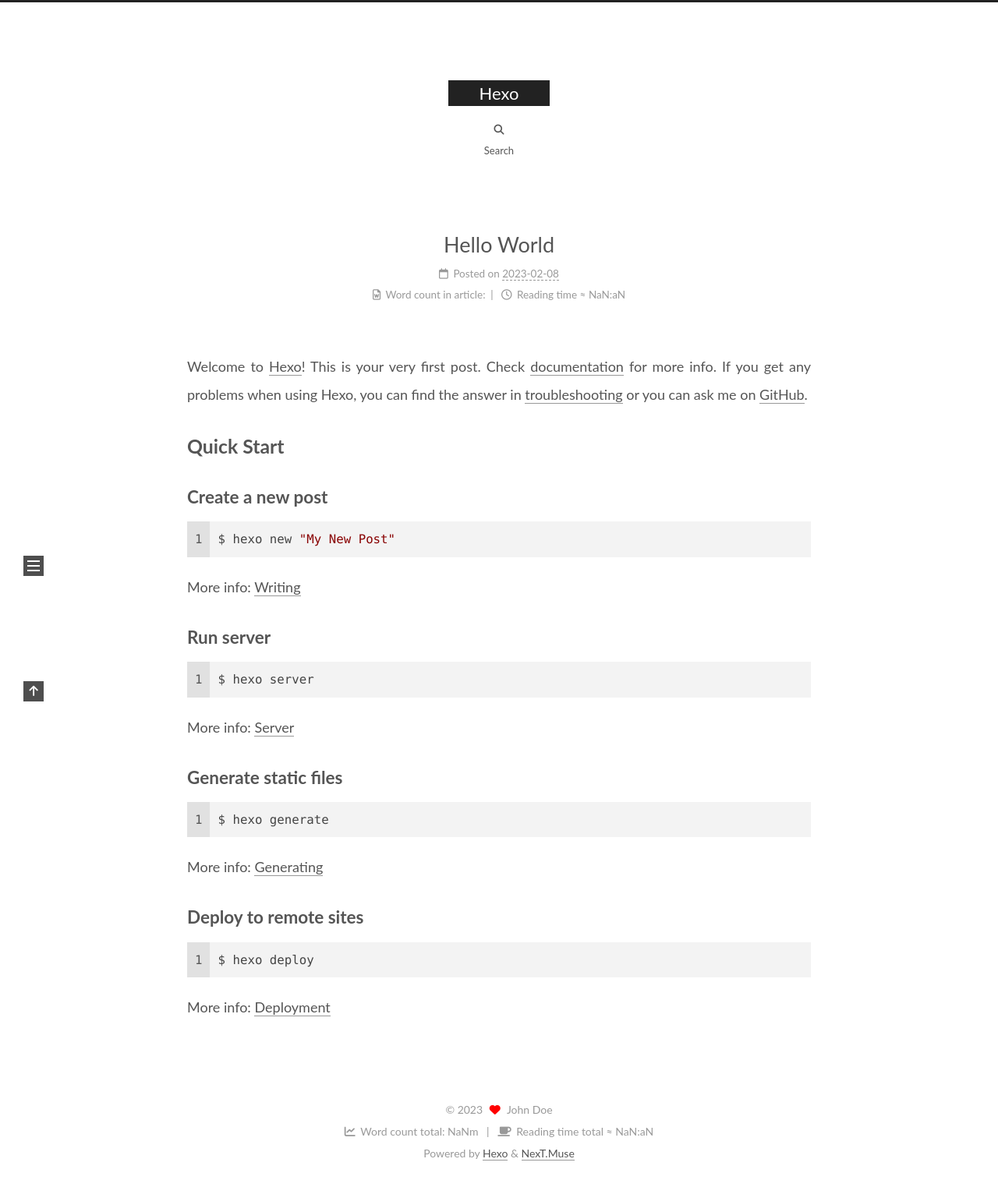
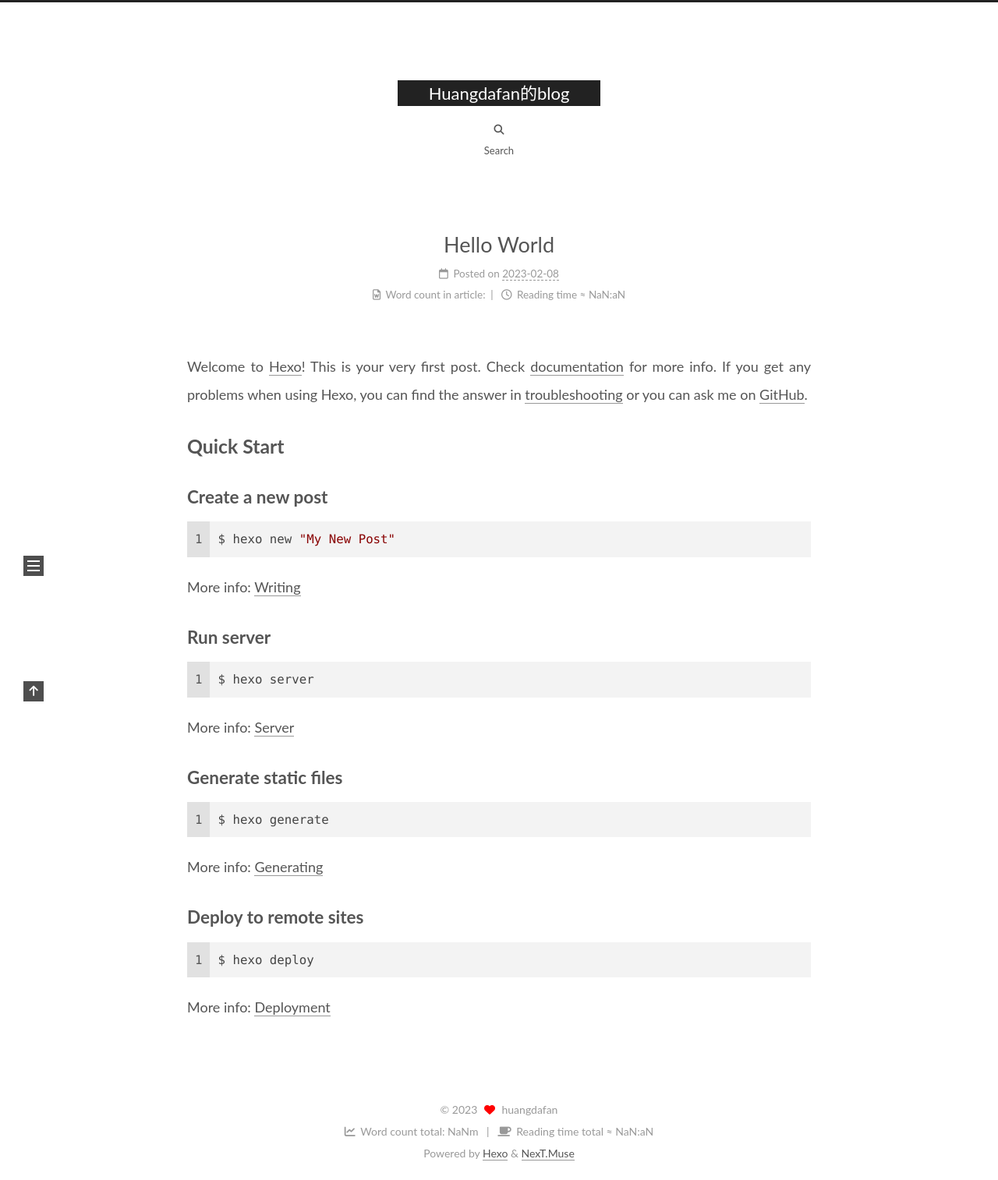
Before and after one commit to Dafan-Huang/Dafan-Huang.github.io, a plain HTML site: page index.html in a window 1280 px wide. Shown: the whole page at 78% size. Drawn offline with nearby package versions, Linux system fonts and the light colour scheme; a script that the page names is missing.

Commit message:
Site updated: 2023-02-08 17:05:02

```diff
--- a/index.html
+++ b/index.html
@@ -20,11 +20,11 @@
 <script class="next-config" data-name="main" type="application/json">{"hostname":"example.com","root":"/","images":"/images","scheme":"Muse","darkmode":false,"version":"8.14.2","exturl":false,"sidebar":{"position":"left","display":"post","padding":18,"offset":12},"copycode":{"enable":false,"style":null},"bookmark":{"enable":false,"color":"#222","save":"auto"},"mediumzoom":false,"lazyload":false,"pangu":false,"comments":{"style":"tabs","active":null,"storage":true,"lazyload":false,"nav":null},"stickytabs":false,"motion":{"enable":true,"async":false,"transition":{"menu_item":"fadeInDown","post_block":"fadeIn","post_header":"fadeInDown","post_body":"fadeInDown","coll_header":"fadeInLeft","sidebar":"fadeInUp"}},"prism":false,"i18n":{"placeholder":"Searching...","empty":"We didn't find any results for the search: ${query}","hits_time":"${hits} results found in ${time} ms","hits":"${hits} results found"},"path":"/search.xml","localsearch":{"enable":true,"trigger":"auto","top_n_per_article":-1,"unescape":true,"preload":false}}</script><script src="/js/config.js"></script>
 
     <meta property="og:type" content="website">
-<meta property="og:title" content="Hexo">
+<meta property="og:title" content="Huangdafan的blog">
 <meta property="og:url" content="http://example.com/index.html">
-<meta property="og:site_name" content="Hexo">
+<meta property="og:site_name" content="Huangdafan的blog">
 <meta property="og:locale" content="en_US">
-<meta property="article:author" content="John Doe">
+<meta property="article:author" content="huangdafan">
 <meta name="twitter:card" content="summary">
 
 
@@ -35,7 +35,7 @@
 <script class="next-config" data-name="page" type="application/json">{"sidebar":"","isHome":true,"isPost":false,"lang":"en","comments":"","permalink":"","path":"index.html","title":""}</script>
 
 <script class="next-config" data-name="calendar" type="application/json">""</script>
-<title>Hexo</title>
+<title>Huangdafan的blog</title>
 
 
 
@@ -65,7 +65,7 @@
 
     <a href="/" class="brand" rel="start">
       <i class="logo-line"></i>
-      <h1 class="site-title">Hexo</h1>
+      <h1 class="site-title">Huangdafan的blog</h1>
       <i class="logo-line"></i>
     </a>
   </div>
@@ -136,7 +136,7 @@
 
         <div class="site-overview-wrap sidebar-panel">
           <div class="site-author animated" itemprop="author" itemscope itemtype="http://schema.org/Person">
-  <p class="site-author-name" itemprop="name">John Doe</p>
+  <p class="site-author-name" itemprop="name">huangdafan</p>
   <div class="site-description" itemprop="description"></div>
 </div>
 <div class="site-state-wrap animated">
@@ -174,16 +174,16 @@
 
     <span hidden itemprop="author" itemscope itemtype="http://schema.org/Person">
       <meta itemprop="image" content="/images/avatar.gif">
-      <meta itemprop="name" content="John Doe">
+      <meta itemprop="name" content="huangdafan">
     </span>
 
     <span hidden itemprop="publisher" itemscope itemtype="http://schema.org/Organization">
-      <meta itemprop="name" content="Hexo">
+      <meta itemprop="name" content="Huangdafan的blog">
       <meta itemprop="description" content="">
     </span>
 
     <span hidden itemprop="post" itemscope itemtype="http://schema.org/CreativeWork">
-      <meta itemprop="name" content="undefined | Hexo">
+      <meta itemprop="name" content="undefined | Huangdafan的blog">
       <meta itemprop="description" content="">
     </span>
       <header class="post-header">
@@ -273,7 +273,7 @@
   <span class="with-love">
     <i class="fa fa-heart"></i>
   </span>
-  <span class="author" itemprop="copyrightHolder">John Doe</span>
+  <span class="author" itemprop="copyrightHolder">huangdafan</span>
 </div>
 <div class="wordcount">
   <span class="post-meta-item">
```
Also changed, not shown: 2023/02/08/hello-world/index.html (+9 -9 lines), archives/2023/02/index.html (+7 -7 lines), archives/2023/index.html (+7 -7 lines), archives/index.html (+7 -7 lines).
